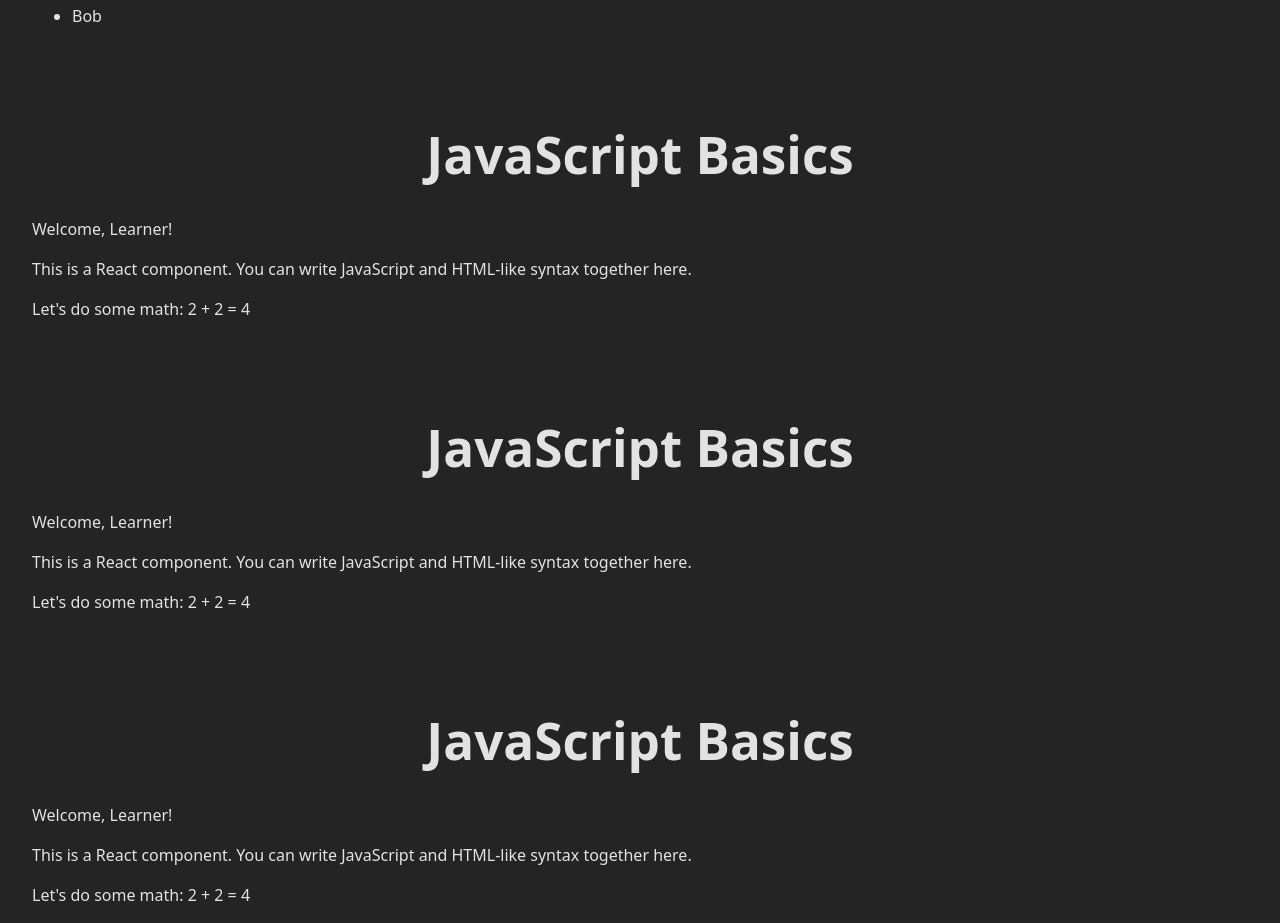
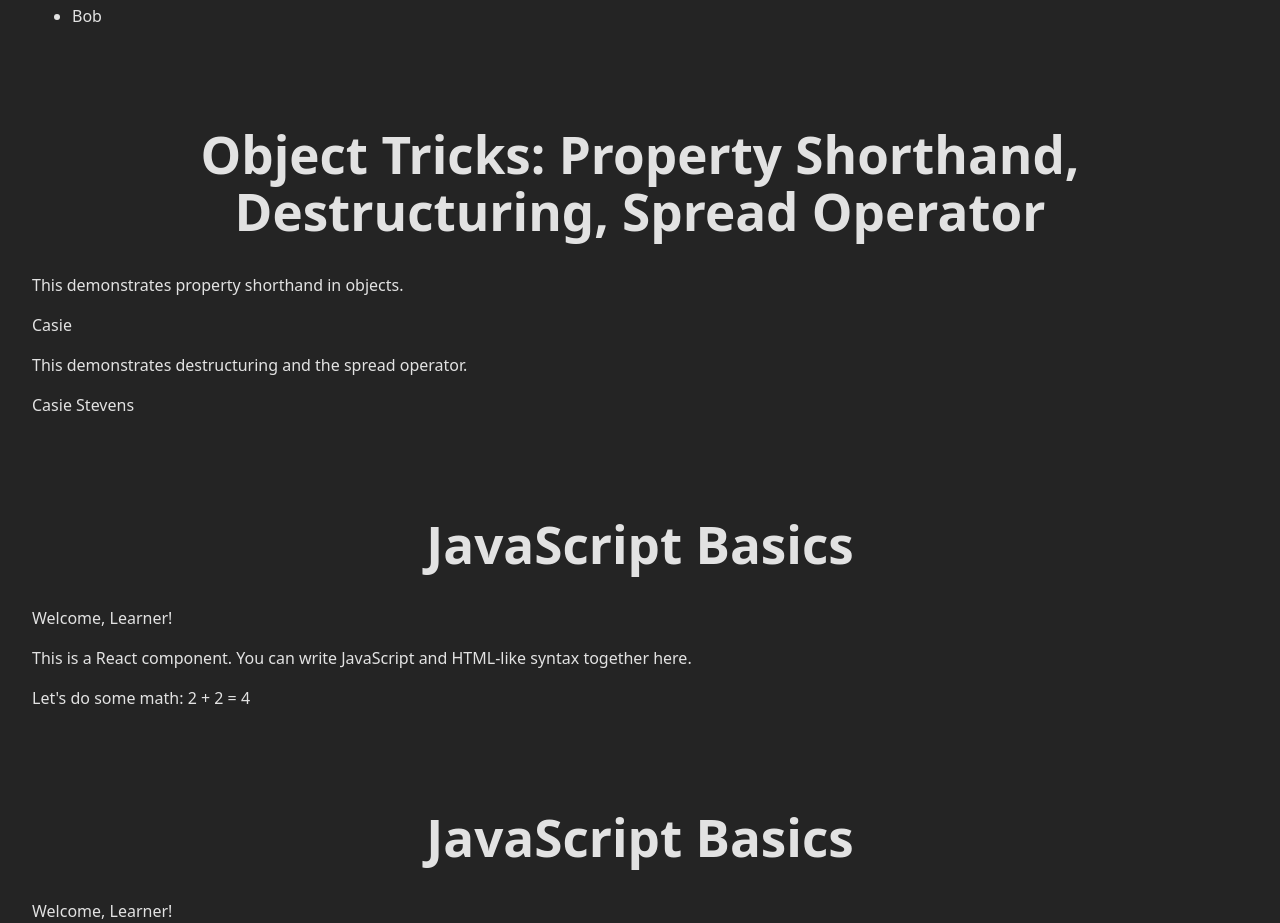
Before and after one commit to sumit-kumar33/cepialabs-assignment-1, a React (Vite) app: page / in a window 1280 px wide. Shown: the part 1887-2810 px from the top of the page. Built offline with nearby package versions, Linux system fonts and the light colour scheme.

Commit message:
05 finised

```diff
--- a/src/topics/05_Object_Tricks.jsx
+++ b/src/topics/05_Object_Tricks.jsx
@@ -1,16 +1,30 @@
 function ObjectTricks() {
-  // Your JavaScript code for this topic will go here.
-  // For now, let's just return some HTML-like code.
+  // Demonstrating property shorthand, destructuring, and spread operator
+  // Property Shorthand - When the property name and variable name are the same, you can use shorthand syntax.
+  // Destructuring - A convenient way to extract multiple properties from an object and assign them to variables.
+  // Spread Operator - Allows an iterable such as an array or object to be expanded in places where zero or more arguments or elements are expected.
 
-  const myName = "Learner";
-  const topic = "JavaScript Basics";
-
+  const topic = "Object Tricks: Property Shorthand, Destructuring, Spread Operator";
+  const userName = "Casie";
+  const user={
+    userName,
+  };
+  const userDetails = {
+    firstName: "Casie",
+    lastName: "Stevens",
+  };
+  const {firstName, ...restDetails} = userDetails;
+  const isEnglishSpeaker = {
+    firstName,
+    ...restDetails,
+  };
   return (
     <div>
       <h1>{topic}</h1>
-      <p>Welcome, {myName}!</p>
-      <p>This is a React component. You can write JavaScript and HTML-like syntax together here.</p>
-      <p>Let's do some math: 2 + 2 = {2 + 2}</p>
+      <p>This demonstrates property shorthand in objects.</p>
+      <p>{user.userName}</p>
+      <p>This demonstrates destructuring and the spread operator.</p>
+      <p>{isEnglishSpeaker.firstName} {isEnglishSpeaker.lastName}</p>
     </div>
   );
 }
```
